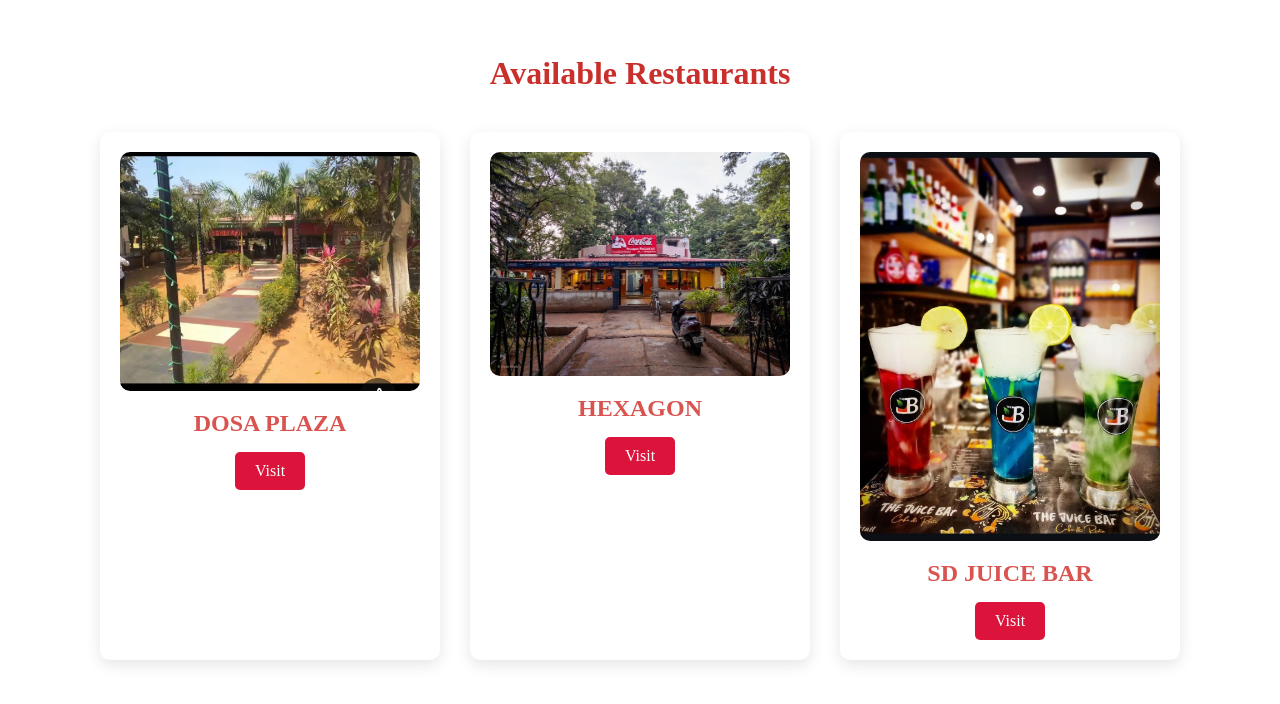
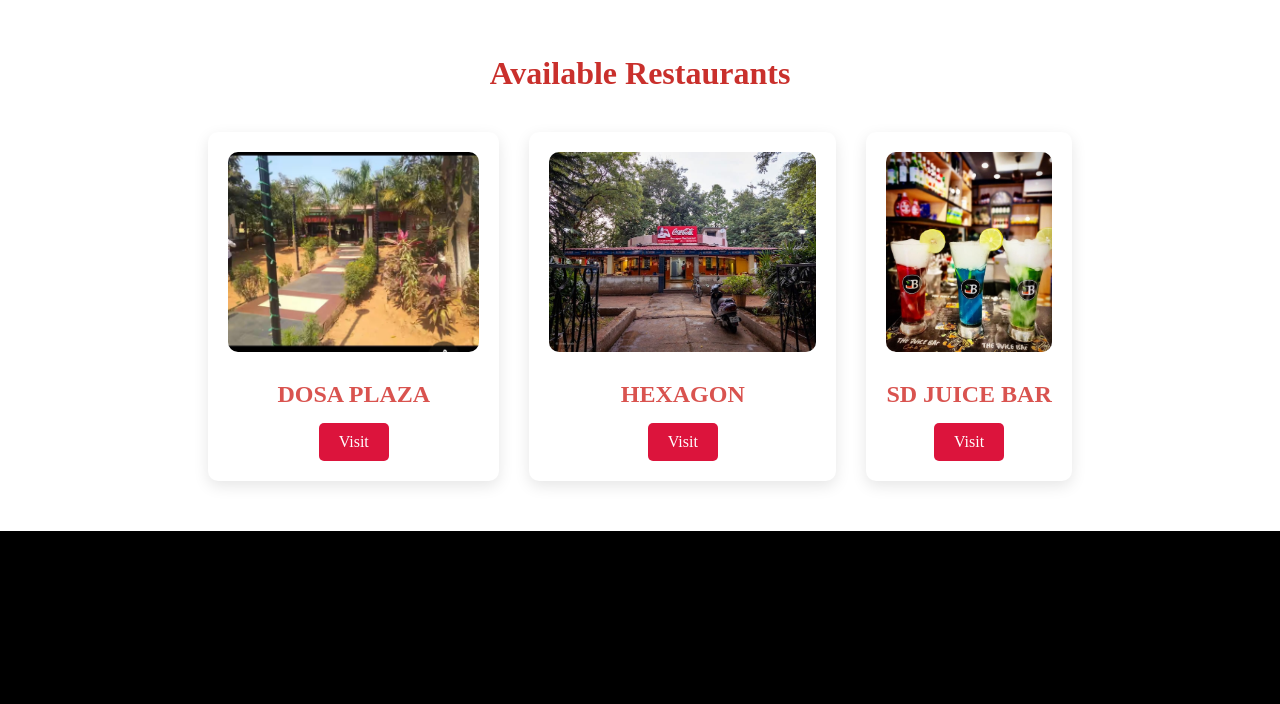
Before and after one commit to ASUR12ZURVAN/HACKINNO-PRACTICAL, a plain HTML site: page project.html in a window 1280 px wide. Shown: the part 899-1603 px from the top of the page. After the commit the page ends 1430 px from the top, so only its background shows below. Drawn offline with Linux system fonts and the light colour scheme.

Commit message:
Update project2.css

```diff
--- a/project2.css
+++ b/project2.css
@@ -1,4 +1,6 @@
-
+html {
+    scroll-behavior: smooth;
+}
 body {
     margin: 0;
     padding: 0;
@@ -129,6 +131,11 @@ header ul li a:hover{
     width: 100%;
     max-width:300px;
     border-radius: 10px;
+    width: 100%;
+    height:200px;
+    object-fit: cover;
+    border-radius: 10px;
+    margin-bottom: 10px
 }
 
 .restaurant h3 {
@@ -147,6 +154,7 @@ header ul li a:hover{
     transition: background-color 0.3s;
 }
 
+
 .restaurant-btn:hover {
     background-color:black;
 }
```
